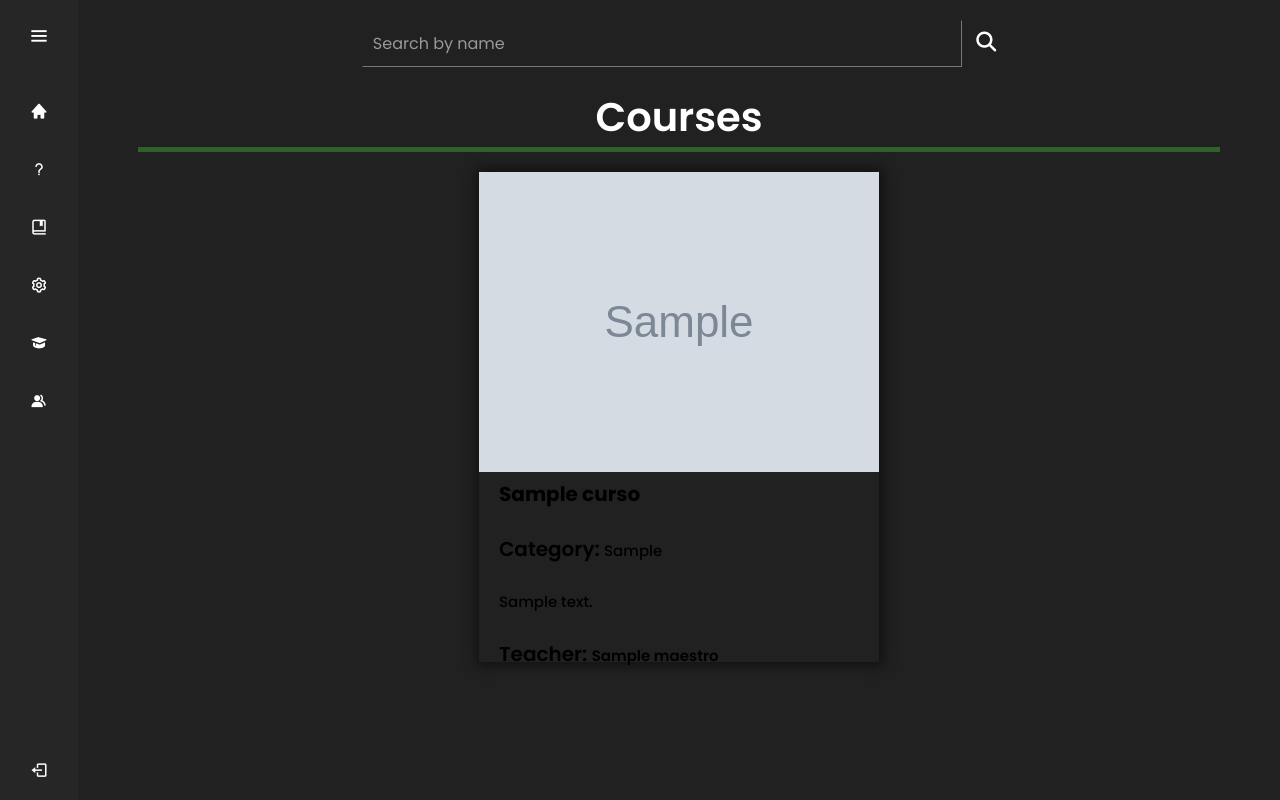
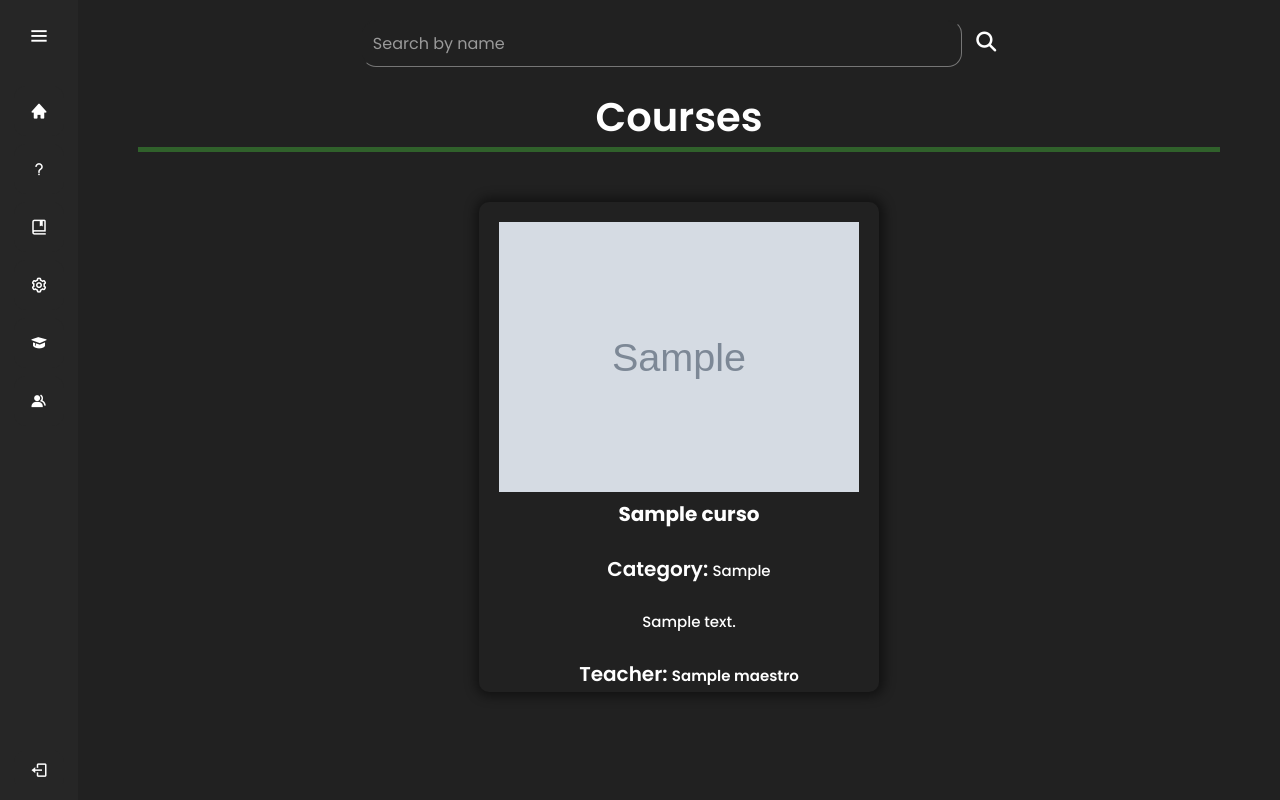
Before and after one commit to Dianamtzf/GADEMY, a PHP site: page /views/courses.php in a window 1280 px wide. Run offline with PHP 8.4, Linux system fonts and the light colour scheme; tables that the repository leaves empty or names only in its code hold one stand-in row (values such as "Sample post"); grey boxes marked "Sample" are stand-in pictures.

Commit message:
modifique diseño del input

```diff
--- a/css/courses.css
+++ b/css/courses.css
@@ -203,6 +203,17 @@
   }
 }
 
+.card {
+    background-color: transparent;
+    margin: 30px;
+    max-width: 400px;
+    padding: 20px;
+    text-align: center;
+    border-radius: 10px;
+    color: #ffffff;
+    height: 515px;
+    box-shadow: 0 2px 4px rgba(255, 255, 255, 0.5);
+  }
 
 
 .imgStyle{
@@ -233,8 +244,6 @@
 
 }
 
-
-
 #buscador::placeholder {
     color: #999;
   }
--- a/views/courses.php
+++ b/views/courses.php
@@ -92,7 +92,7 @@ $maestros = $regist->fetchAll(PDO::FETCH_ASSOC);
                                                                                                         padding: 10px;
                                                                                                         border: 2px solid ffffff38;
                                                                                                         border-width: 1px;
-                                                                                                        border-radius: 14pxpx;
+                                                                                                        border-radius: 14px;
                                                                                                         background-color: transparent;
                                                                                                         font-size: 16px;
                                                                                                         color: #ffffff38;
```
